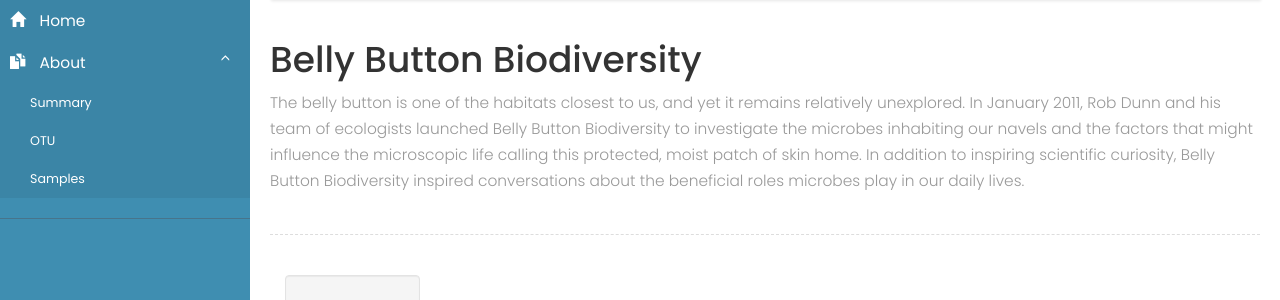
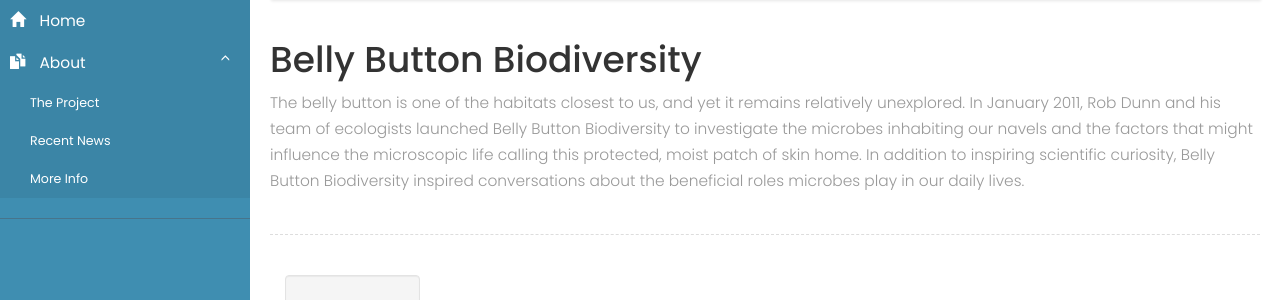
Before and after one commit to patrol7171/Belly-Button-Biodiversity-Dashboard, a Flask app: page / in a window 1280 px wide, after a click on "About". Shown: the part 100-400 px from the top of the page. Run offline with Flask 2, Linux system fonts and the light colour scheme; parts of the project's set-up code (start-up, migrations or seed data) failed here and were passed over; some libraries are stand-ins or nearby versions.

Commit message:
Update index.html

```diff
--- a/bbb_dashboard/templates/index.html
+++ b/bbb_dashboard/templates/index.html
@@ -45,9 +45,10 @@
                             About
                         </a>
                         <ul class="collapse list-unstyled" id="pageSubmenu">
-                            <li><a href="https://www.nationalgeographic.org/news/belly-button-biodiversity/" target='_blank'>Summary</a></li>
-                            <li><a href="https://news.nationalgeographic.com/news/2012/11/121114-belly-button-bacteria-science-health-dunn/" target='_blank'>OTU</a></li>
-                            <li><a href="http://robdunnlab.com/projects/belly-button-biodiversity/" target='_blank'>Samples</a></li>
+                            <li><a href="http://robdunnlab.com/projects/belly-button-biodiversity/" target='_blank'>The Project</a></li>
+                            <li><a href="https://www.nationalgeographic.org/news/belly-button-biodiversity/" target='_blank'>Recent News</a></li>
+                            <li><a href="https://news.nationalgeographic.com/news/2012/11/121114-belly-button-bacteria-science-health-dunn/" target='_blank'>More Info</a></li>
+
                         </ul>
                     </li>
 
```
